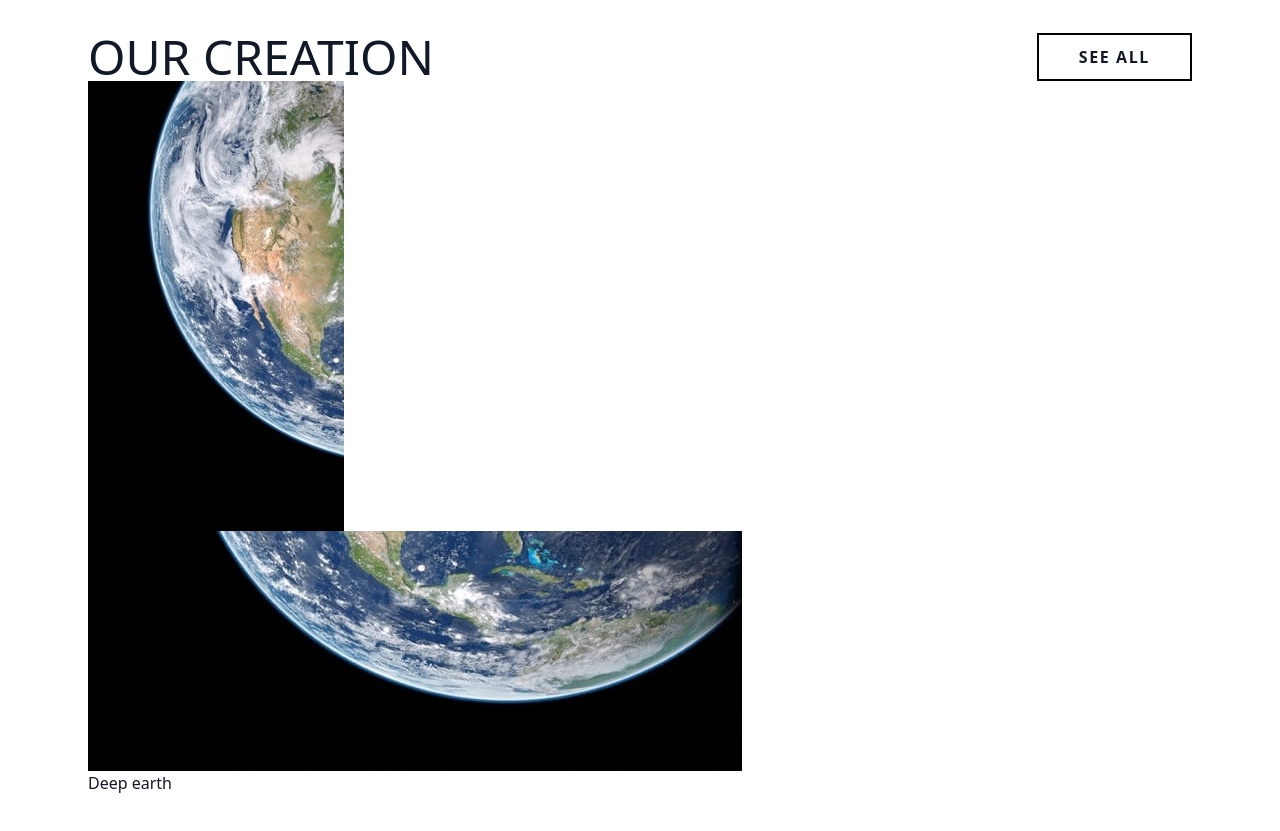
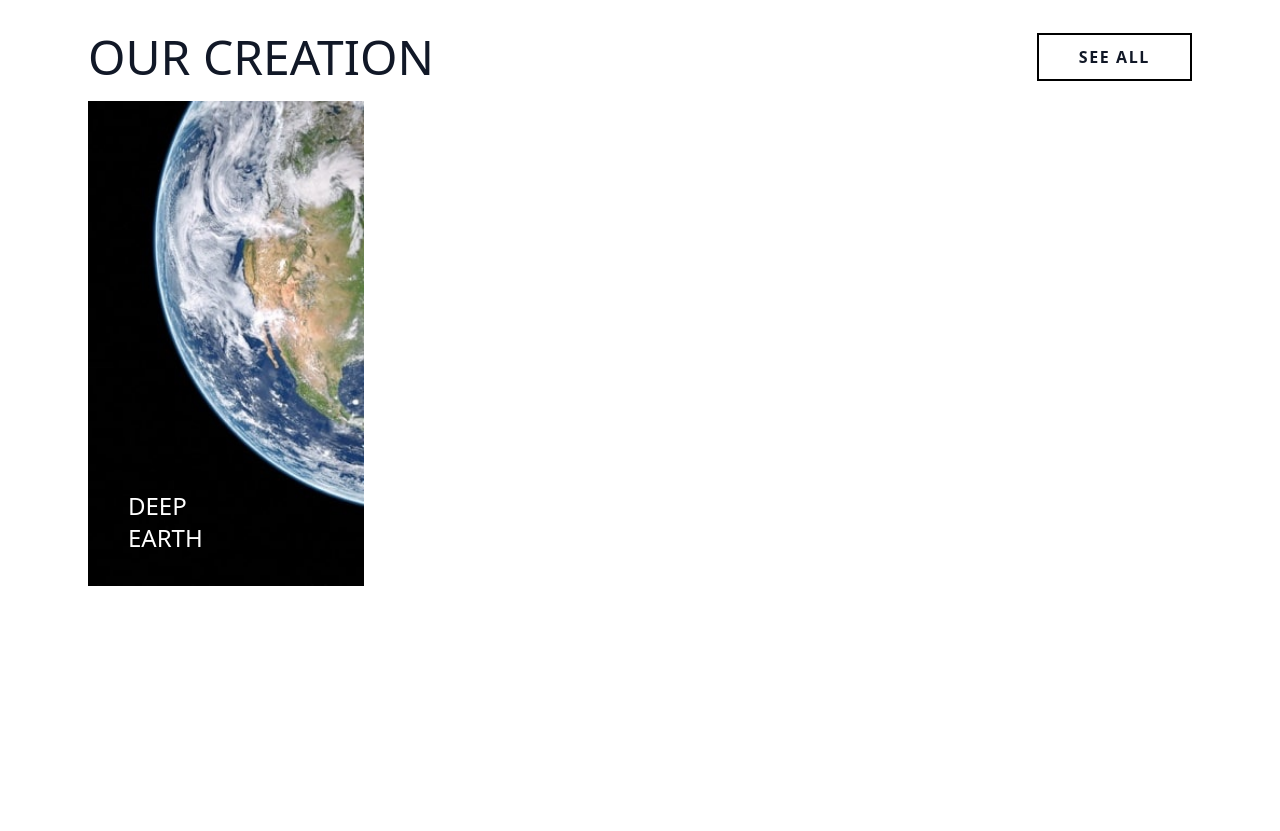
Before and after one commit to behrouz2115/loopstudios, a website: page src/index.html in a window 1280 px wide. Shown: the part 1379-2210 px from the top of the page. After the commit the page ends 2093 px from the top, so only its background shows below. Drawn offline with Linux system fonts and the light colour scheme.

Commit message:
creation

```diff
--- a/src/index.html
+++ b/src/index.html
@@ -79,13 +79,13 @@
                 </button>
             </div>
             <!-- items container -->
-            <div class="item-container">
+            <div class="item-container mt-5">
                 <!-- item1 -->
-                <div>
+                <div class=" group item  ">
                     <!-- big screen -->
-                    <img src="../image/bigScreen/image-deep-earth.jpg" alt="">
+                    <img class=" hidden w-full duration-200 md:block group-hover:scale-110" src="../image/bigScreen/image-deep-earth.jpg" alt="">
                     <!-- small screen -->
-                    <img src="../image/smallScreen/image-deep-earth-2.jpg" alt="">
+                    <img class="w-full md:hidden" src="../image/smallScreen/image-deep-earth-2.jpg" alt="">
                     <!-- item-Gradient -->
                     <div></div>
                     <h5>Deep earth</h5>
--- a/src/input.css
+++ b/src/input.css
@@ -1,11 +1,25 @@
 @tailwind base;
 @tailwind components;
 @tailwind utilities;
+
+@layer base {
+  h5 {
+    @apply absolute bottom-4 md:bottom-8 px-6 duration-200 w-52 md:px-10 group-hover:scale-110 group-hover:text-black;
+  }
+}
 
 @layer components {
   .btm {
     @apply uppercase border-2 border-black px-10 py-2 font-bold tracking-widest  hover:bg-black hover:text-white;
   }
+}
+
+.item {
+  @apply relative overflow-hidden md:w-1/4;
+}
+
+.item-container {
+  @apply flex flex-col justify-between w-full space-y-6 text-2xl text-white uppercase md:flex-row md:space-y-0 md:space-x-8;
 }
 
 #hero {
```
Also changed, not shown: css/style.css.
